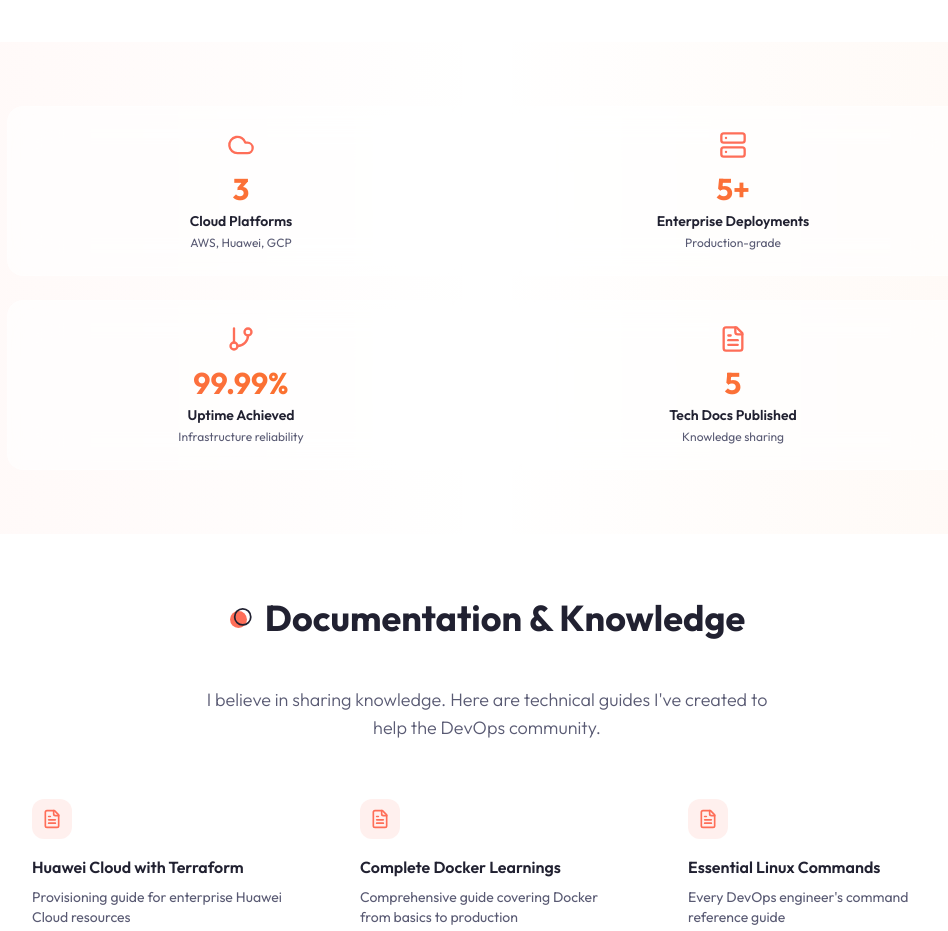
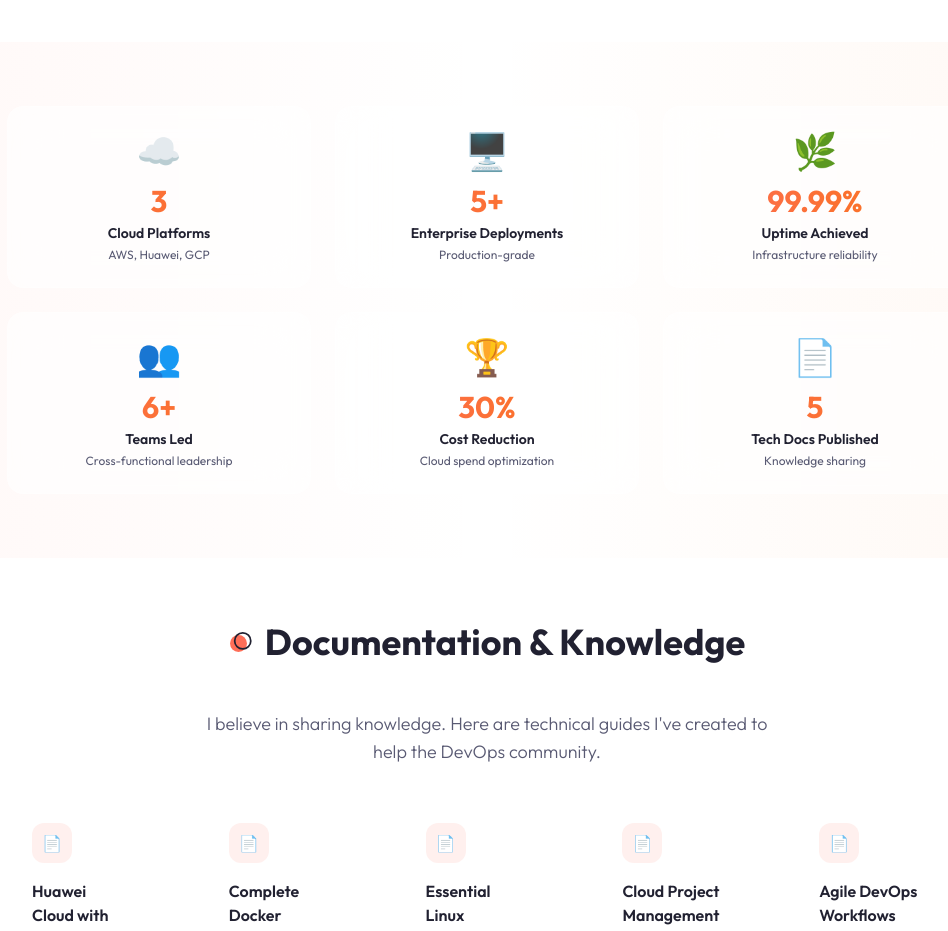
Before and after one commit to asifichy/Web_Portfolio, a Next.js app: page / in a window 1280 px wide. Shown: the part 3100-4031 px from the top of the page, without its empty margins (153-1101 px from the left). Built offline with nearby package versions, Linux system fonts and the light colour scheme.

Commit message:
feat: refactor stats and documentation sections for improved layout and icon representation

```diff
--- a/app/page.jsx
+++ b/app/page.jsx
@@ -1,6 +1,5 @@
 "use client";
 import { motion, useInView } from "framer-motion";
-import { Cloud, Server, GitBranch, FileText, ArrowUpRight } from "lucide-react";
 import Link from "next/link";
 import About from "@/components/About";
 import Hero from "@/components/Hero";
@@ -10,17 +9,12 @@ import Reviews from "@/components/Reviews";
 import CTA from "@/components/CTA";
 import { useRef } from "react";
 
-const stats = [
-  { icon: <Cloud size={28} />, value: "3", label: "Cloud Platforms", desc: "AWS, Huawei, GCP" },
-  { icon: <Server size={28} />, value: "5+", label: "Enterprise Deployments", desc: "Production-grade" },
-  { icon: <GitBranch size={28} />, value: "99.99%", label: "Uptime Achieved", desc: "Infrastructure reliability" },
-  { icon: <FileText size={28} />, value: "5", label: "Tech Docs Published", desc: "Knowledge sharing" },
-];
-
 const documentationLinks = [
   { title: "Huawei Cloud with Terraform", desc: "Provisioning guide for enterprise Huawei Cloud resources", link: "/" },
   { title: "Complete Docker Learnings", desc: "Comprehensive guide covering Docker from basics to production", link: "/" },
   { title: "Essential Linux Commands", desc: "Every DevOps engineer's command reference guide", link: "/" },
+  { title: "Cloud Project Management", desc: "Best practices for managing enterprise cloud migration projects", link: "/" },
+  { title: "Agile DevOps Workflows", desc: "Implementing Agile methodologies in DevOps team environments", link: "/" },
 ];
 
 export default function Home() {
@@ -30,17 +24,25 @@ export default function Home() {
   const docsRef = useRef(null);
   const isDocsInView = useInView(docsRef, { once: true, margin: "-100px" });
 
+  const stats = [
+    { icon: "☁️", value: "3", label: "Cloud Platforms", desc: "AWS, Huawei, GCP" },
+    { icon: "🖥️", value: "5+", label: "Enterprise Deployments", desc: "Production-grade" },
+    { icon: "🌿", value: "99.99%", label: "Uptime Achieved", desc: "Infrastructure reliability" },
+    { icon: "👥", value: "6+", label: "Teams Led", desc: "Cross-functional leadership" },
+    { icon: "🏆", value: "30%", label: "Cost Reduction", desc: "Cloud spend optimization" },
+    { icon: "📄", value: "5", label: "Tech Docs Published", desc: "Knowledge sharing" },
+  ];
+
   return (
     <main>
       <Hero />
       <About />
       <Services />
 
-      {/* Stats Section */}
       <section ref={statsRef} className="py-16 xl:py-24 relative overflow-hidden">
         <div className="absolute inset-0 bg-gradient-to-r from-primary/5 via-transparent to-orange-500/5" />
         <div className="container mx-auto relative z-10">
-          <div className="grid grid-cols-2 xl:grid-cols-4 gap-6">
+          <div className="grid grid-cols-2 lg:grid-cols-3 xl:grid-cols-6 gap-6">
             {stats.map((stat, i) => (
               <motion.div
                 key={i}
@@ -53,8 +55,8 @@ export default function Home() {
                 <div className="absolute inset-0 bg-gradient-to-br from-primary/5 to-transparent opacity-0 group-hover:opacity-100 transition-opacity duration-500" />
                 <div className="relative z-10">
                   <motion.div
-                    className="text-primary mb-3 flex justify-center"
-                    whileHover={{ scale: 1.2, rotate: 360 }}
+                    className="text-4xl mb-3"
+                    whileHover={{ scale: 1.2 }}
                     transition={{ duration: 0.5 }}
                   >
                     {stat.icon}
@@ -76,7 +78,6 @@ export default function Home() {
         </div>
       </section>
 
-      {/* Documentation Section */}
       <section ref={docsRef} className="py-16 xl:py-24">
         <div className="container mx-auto">
           <motion.h2
@@ -96,7 +97,7 @@ export default function Home() {
             I believe in sharing knowledge. Here are technical guides I've created
             to help the DevOps community.
           </motion.p>
-          <div className="grid md:grid-cols-3 gap-6">
+          <div className="grid md:grid-cols-3 lg:grid-cols-5 gap-6">
             {documentationLinks.map((doc, i) => (
               <motion.div
                 key={i}
@@ -113,11 +114,11 @@ export default function Home() {
                     whileHover={{ scale: 1.1, rotate: 5 }}
                     transition={{ duration: 0.3 }}
                   >
-                    <FileText size={20} />
+                    📄
                   </motion.div>
                   <h3 className="font-semibold mb-2 group-hover:text-primary transition-colors flex items-center gap-2">
                     {doc.title}
-                    <ArrowUpRight size={14} className="opacity-0 group-hover:opacity-100 transition-opacity" />
+                    <span className="opacity-0 group-hover:opacity-100 transition-opacity">→</span>
                   </h3>
                   <p className="text-sm text-muted-foreground">{doc.desc}</p>
                 </div>
```
